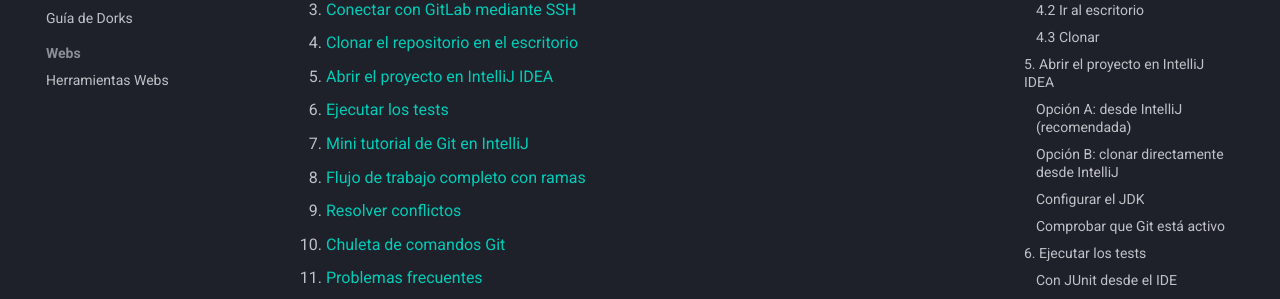
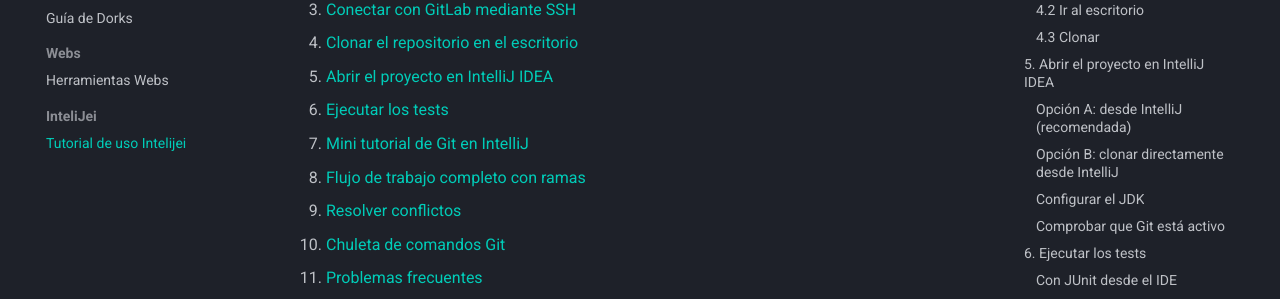
Before and after one commit to ManelCA/ManelCA.github.io, an MkDocs documentation site: the page built from docs/InteliJei/Tutorial_Intelijei.md, in a window 1280 px wide. Shown: the part 434-733 px from the top of the page. Built offline with MkDocs 1.6.1 and Material for MkDocs 9.7.7, drawn with Linux system fonts in a browser that asks for light colours.

Commit message:
Add Intelijei tutorial section to mkdocs.yml

```diff
--- a/mkdocs.yml
+++ b/mkdocs.yml
@@ -33,3 +33,5 @@ nav:
       - Guía de Dorks: Dorks/dorks.md
   - Webs:
       - Herramientas Webs: Webs/HerramientasWebs.md
+  - InteliJei:
+      - Tutorial de uso Intelijei: InteliJei/Tutorial_Intelijei.md
```
